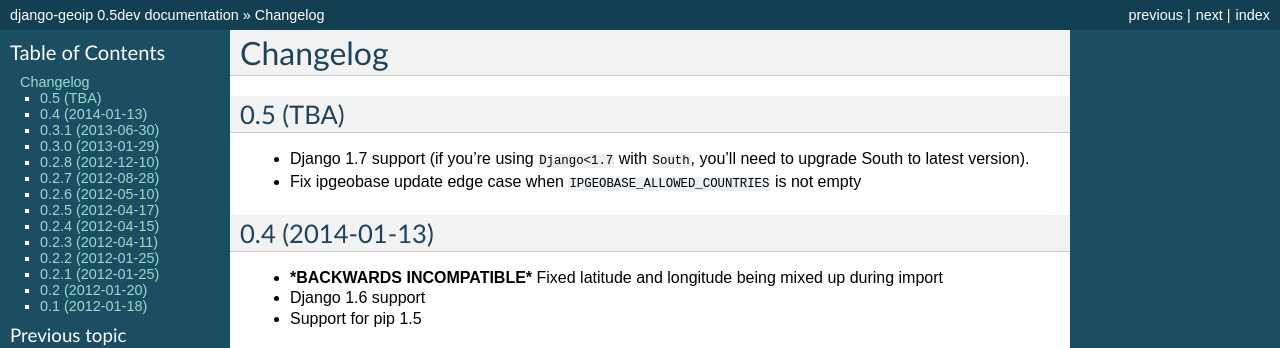
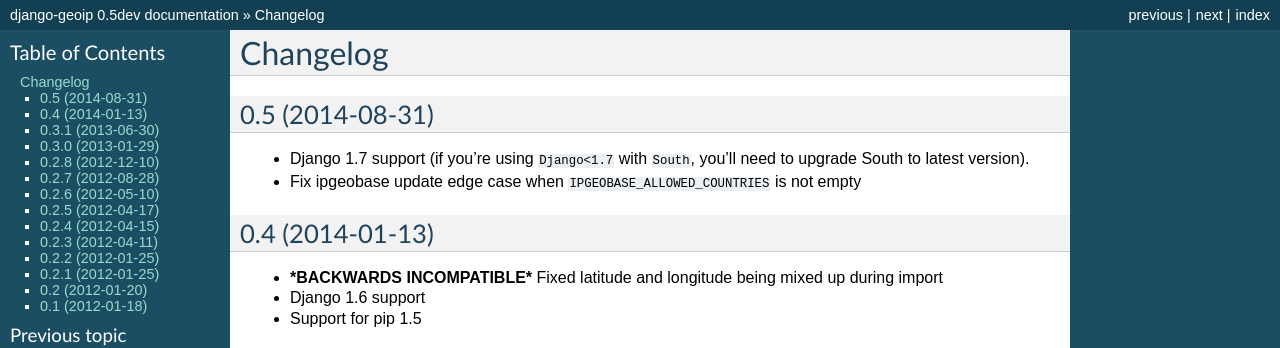
Before and after one commit to futurecolors/django-geoip, a Sphinx documentation site: the page built from docs/changelog.rst, in a window 1280 px wide. Shown: the top 348 px of the page. Built offline with Sphinx 7.4.7, drawn with Linux system fonts in a browser that asks for light colours.

```diff
--- a/docs/changelog.rst
+++ b/docs/changelog.rst
@@ -1,8 +1,8 @@
 Changelog
 =========
 
-0.5 (TBA)
----------
+0.5 (2014-08-31)
+----------------
 * Django 1.7 support (if you're using ``Django<1.7`` with ``South``, you'll need to upgrade South to latest version).
 * Fix ipgeobase update edge case when ``IPGEOBASE_ALLOWED_COUNTRIES`` is not empty
 
--- a/setup.py
+++ b/setup.py
@@ -7,7 +7,7 @@ read = lambda filepath: codecs.open(filepath, 'r', 'utf-8').read()
 
 setup(
     name='django-geoip',
-    version='0.5dev',
+    version='0.5',
     author='Ilya Baryshev',
     author_email='baryshev@gmail.com',
     packages=find_packages(exclude="tests"),
```
